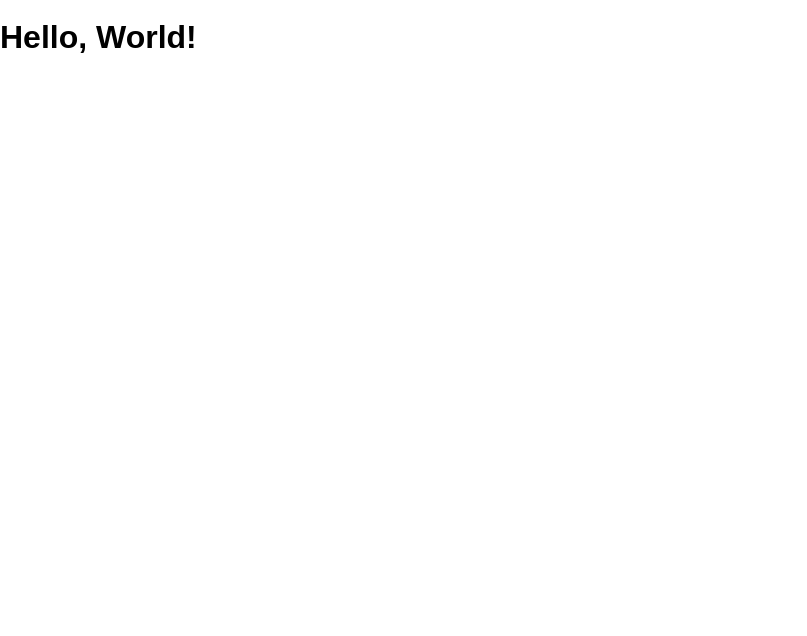
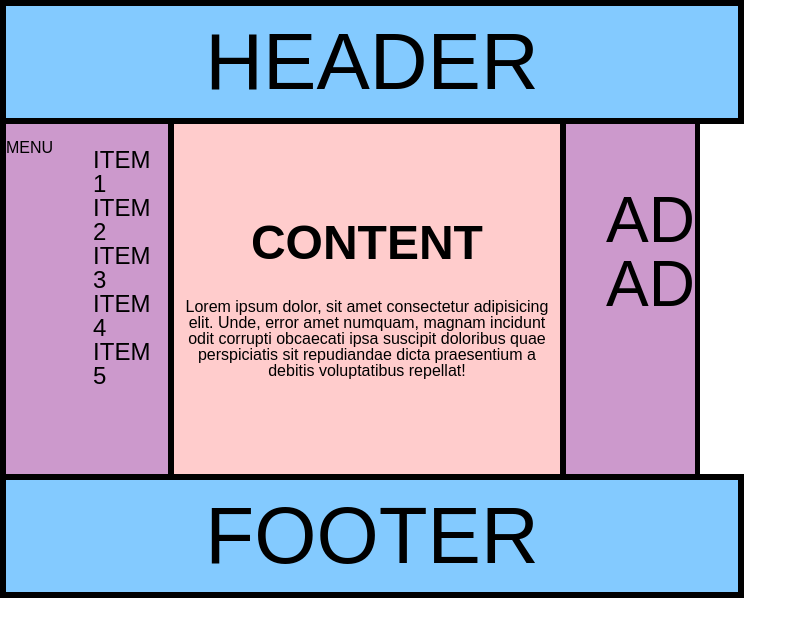
Before and after one commit to uncrownedthrone/wu-holy-grail, a website: page public/index.html in a window 1280 px wide. Shown: the whole page, without its empty margins (0-807 px from the left). Drawn offline with Linux system fonts and the light colour scheme.

Commit message:
initial commit

```diff
--- a/public/index.html
+++ b/public/index.html
@@ -1,13 +1,43 @@
 <!DOCTYPE html>
 <html>
   <head lang="en">
-    <meta charset="UTF-8">
-    <meta name="viewport" content="width=device-width, initial-scale=1">
+    <meta charset="UTF-8" />
+    <meta name="viewport" content="width=device-width, initial-scale=1" />
     <title>Holy Grail Warm Up</title>
-    <link rel="shortcut icon" href="/favicon.ico">
-    <link rel="stylesheet" href="/screen.css">
+    <link rel="shortcut icon" href="/favicon.ico" />
+    <link rel="stylesheet" href="/screen.css" />
   </head>
   <body>
-    <h1 class='hello-world'>Hello, World!</h1>
+    <section class="allContent">
+      <header class="headerFooter">HEADER</header>
+      <section class="middleContent">
+        <section class="menu">
+          <p>MENU</p>
+          <ul class="menuItems">
+            <li>ITEM 1</li>
+            <li>ITEM 2</li>
+            <li>ITEM 3</li>
+            <li>ITEM 4</li>
+            <li>ITEM 5</li>
+          </ul>
+          <section class="content">
+            <h1>CONTENT</h1>
+            <p>
+              Lorem ipsum dolor, sit amet consectetur adipisicing elit. Unde,
+              error amet numquam, magnam incidunt odit corrupti obcaecati ipsa
+              suscipit doloribus quae perspiciatis sit repudiandae dicta
+              praesentium a debitis voluptatibus repellat!
+            </p>
+          </section>
+          <section class="ads">
+            <ul class="adBox">
+              <li>AD</li>
+              <li>AD</li>
+            </ul>
+          </section>
+        </section>
+      </section>
+    </section>
+    <footer class="headerFooter">FOOTER</footer>
   </body>
 </html>
--- a/public/screen.css
+++ b/public/screen.css
@@ -10,3 +10,68 @@ body {
   margin: 0;
   min-height: 100%;
 }
+
+.headerFooter {
+  display: flex;
+  background-color: rgb(131, 202, 255);
+  border: 6px solid black;
+  font-size: 5rem;
+  padding: 1rem;
+  justify-content: center;
+  width: 700px;
+}
+
+.middleContent {
+  display: flex;
+  justify-content: center;
+  width: 700px;
+  align-self: flex-start;
+}
+
+.menu {
+  display: flex;
+  background-color: rgb(204, 153, 204);
+}
+
+.content {
+  display: flex;
+  border-left: 6px solid black;
+  border-right: 6px solid black;
+  background-color: rgb(255, 204, 204);
+  justify-content: center;
+  flex-flow: column wrap;
+  width: 400px;
+  height: 350px;
+}
+
+h1 {
+  font-size: 3rem;
+  margin: 1rem;
+  text-align: center;
+}
+
+.menu {
+  display: flex;
+  justify-content: center;
+  border-left: 6px solid black;
+  border-right: 5px solid black;
+}
+
+ul {
+  list-style: none;
+}
+
+.menuItems {
+  font-size: 1.5rem;
+}
+
+.adBox {
+  display: flex;
+  font-size: 4rem;
+  justify-content: center;
+  flex-direction: column;
+}
+
+p {
+  text-align: center;
+}
```
